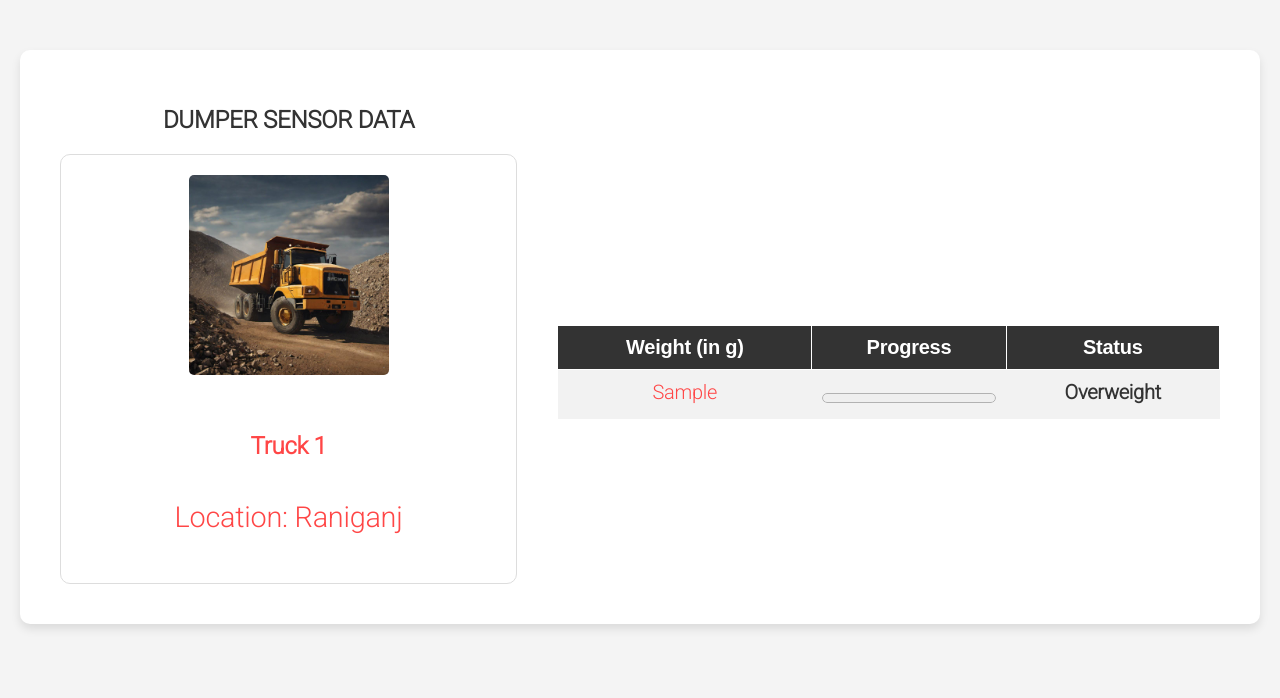
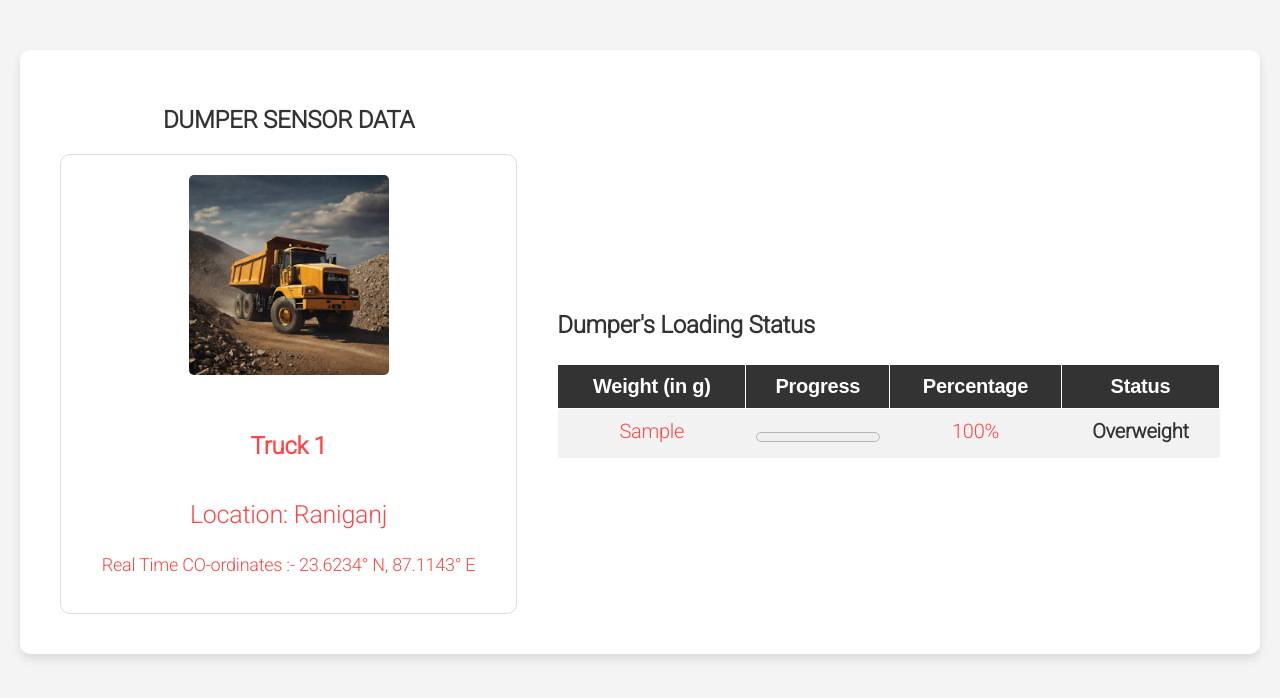
Before and after one commit to opti-shovel/Opti-Shovel, a PHP site: page /truckDetails.php in a window 1280 px wide. Shown: the top 698 px of the page. Run offline with PHP 8.4, Linux system fonts and the light colour scheme; tables that the repository leaves empty or names only in its code hold one stand-in row (values such as "Sample post").

Commit message:
commit_2

```diff
--- a/truckDetails.php
+++ b/truckDetails.php
@@ -30,6 +30,8 @@
             flex-basis: 58%;
             padding: 20px;
             margin-top: 50px;
+            display: flex;
+            flex-direction: column;
         }
         h1 {
             font-size: 24px;
@@ -52,7 +54,7 @@
         table {
             width: 100%;
             border-collapse: collapse;
-            margin-top: 20px;
+            margin-top: -5px;
         }
         th, td {
             padding: 10px;
@@ -80,6 +82,10 @@
         tr{
             font-size:20px;
         }
+        h5{
+            font-family: 'Roboto', sans-serif;
+        }
+
     </style>
 </head>
 <body>
@@ -88,8 +94,9 @@
             <h1>DUMPER SENSOR DATA</h1>
             <div class="truck-info">
                 <img src="./image/process/process4.jpg" alt="Truck" width="200px">
-                <h5 class="mt-3">Truck 1</h5>
-                <p>Location: Raniganj</p>
+                <h5 class="mt-3"  >Truck 1</h5>
+                <p style="font-size:25px;">Location: Raniganj</p>
+                <p class="fs-6" style="font-size:18px;">Real Time CO-ordinates :- 23.6234° N, 87.1143° E</p>
             </div>
         </div>
         <div class="right">
@@ -100,38 +107,59 @@
             $dbhost = 'localhost';
 
             $conn = new mysqli($dbhost,$dbuser,$dbpass,$dbname);
-            if($conn->connect_error){
+            if($conn->connect_error)
+            {
                 die("connection failed:" . $conn->connect_error);
             }
 
             $sql= "SELECT id, weight FROM weight_measure ORDER BY id DESC LIMIT 1";
+
+            echo "<h1 style='text-align:left; margin-bottom:30px;'>Dumper's Loading Status</h1>";
+
             echo '<table cellspacing="2" cellpadding="2">
                     <tr>
                         <th>Weight (in g)</th>
                         <th>Progress</th>
+                        <th>Percentage</th>
                         <th>Status</th>
                     </tr>';
             $prev_weight = 0;
-            if($result = $conn->query($sql)){
-                if($row = $result->fetch_assoc()){
+            $total_weight = 0;
+            $percentage=0;
+            if($result = $conn->query($sql))
+            {
+                if($row = $result->fetch_assoc())
+                {
                     $row_id = $row["id"];
                     $row_weight = $row["weight"];
-                    if($row_weight>=200){
+                    if($row_weight>=200)
+                    {
                         $status="Overweight";
+
+                        $percentage=100;
                     }
-                    else if($row_weight>0 && $row_weight<200){
-                        if($row_weight==$prev_weight){
+                    else if($row_weight>0 && $row_weight<200)
+                    {
+                        if($row_weight==$prev_weight)
+                        {
                             $status="Still";
-                        }else{
+                        }
+                        else
+                        {
                             $status="Normal Weight";
                             $prev_weight=$row_weight;
+                            $percentage=($row_weight/200)*100;
                         }
                     }
-                    else{
+                    //23.6234° N, 87.1143° E
+                    else
+                    {
                         $row_weight=0;
                         $status="No Weight";
                         $prev_weight=$row_weight;
                     }
+                }
+
 
                     echo '<tr>
                         <td>' . $row_weight . '</td>
@@ -140,21 +168,16 @@
                                 <progress max="200" value="' . $row_weight . '"></progress>
                             </div>
                         </td>
+                        <td>'. $percentage .'%' .'</td>
                         <td><span class="status">' . $status . '</span></td>
                         </tr>';
-                }
+
+
                 $result->free();
             }
             $conn->close();
             ?>
-            <script>
-                var progressElement = document.querySelector('progress');
-                if (progressElement.value >= 200) {
-                    setTimeout(function() {
-                        alert('Value has reached 200 or more!');
-                    }, 1000); // Delay the alert for 1 second (1000 milliseconds)
-                }
-            </script>
+
         </div>
     </div>
 </body>
```
